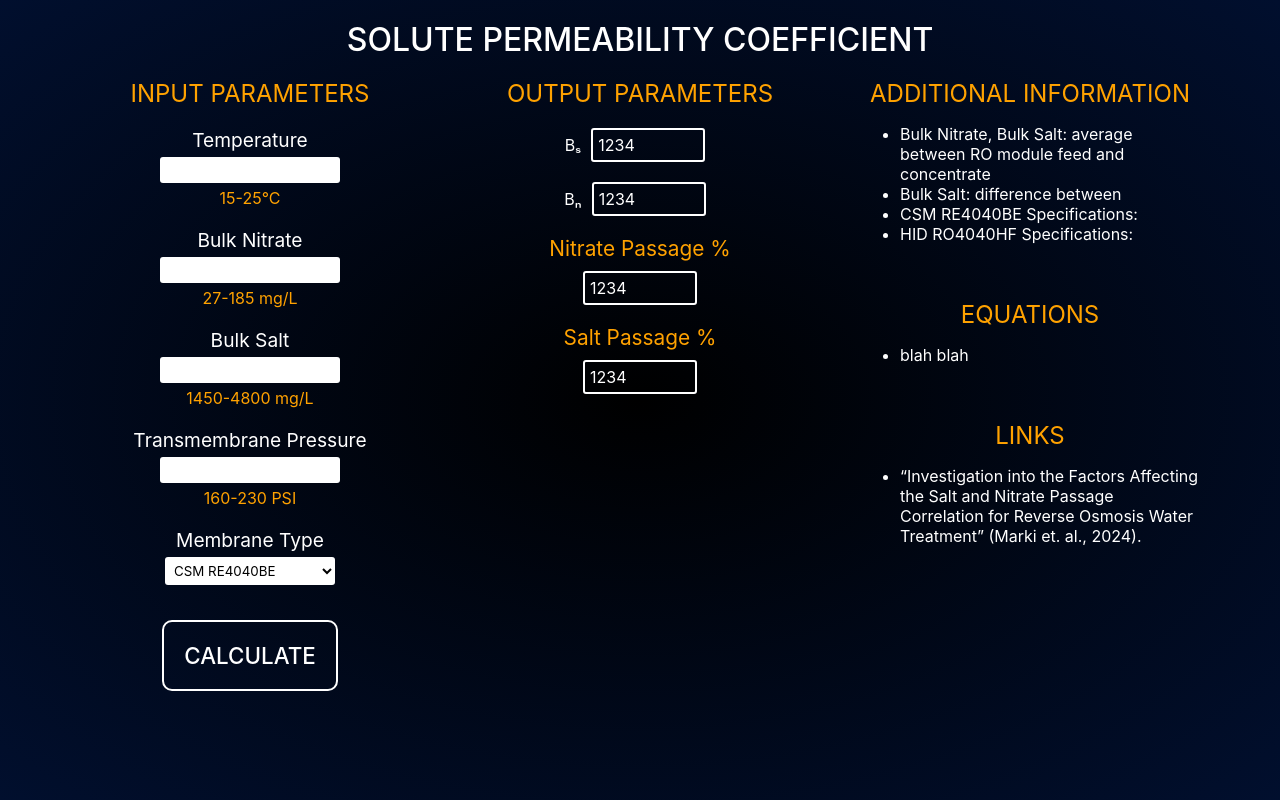
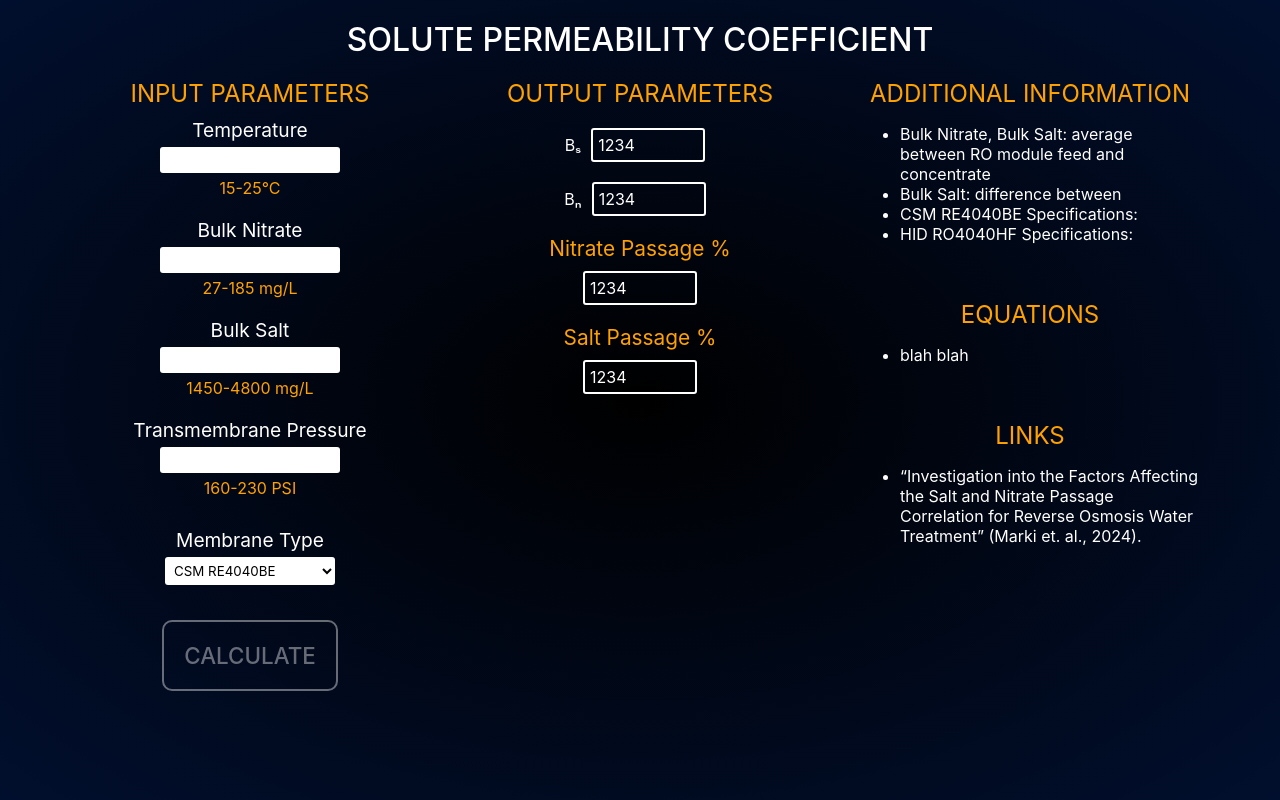
Before and after one commit to michaelbunte/polysep_web_widgets, a React (Create React App) app in the folder webtools-client/: page / in a window 1280 px wide. Built offline with nearby package versions, Linux system fonts and the light colour scheme.

Commit message:
Form values handled in state, form validation

```diff
--- a/webtools-client/src/App.js
+++ b/webtools-client/src/App.js
@@ -1,5 +1,5 @@
-import logo from './logo.svg';
 import './App.css';
+import React, { useState } from 'react';
 
 const font_family = "-apple-system, BlinkMacSystemFont, 'Segoe UI', 'Roboto', 'Oxygen', 'Ubuntu', 'Cantarell', 'Fira Sans', 'Droid Sans', 'Helvetica Neue', sans-serif";
 const input_style = {
@@ -14,14 +14,22 @@ const input_style = {
 
 function InputComponent({
   upper_text,
-  lower_text
+  lower_text,
+  on_change = () => { },
+  inner_value,
+  min = 0,
+  max = 10
 }) {
+
+  const is_valid = parseInt(inner_value) >= min && parseInt(inner_value) <= max;
+  const error_style = is_valid || inner_value === "" ? { color: "rgba(0,0,0,0)" } : { color: "#ff6868" };
+
   return (
     <div style={{
       display: "flex",
       flexDirection: "column",
       alignItems: "center",
-      padding: "10px"
+      padding: "0px"
     }}>
       <div style={{
         fontSize: "1.2rem",
@@ -33,7 +41,8 @@ function InputComponent({
         padding: "5px"
       }}>
         <input style={input_style}
-          type="text" name="name" />
+          type="text" name="name" onChange={on_change} value={inner_value}
+        />
       </div>
       <div style={{
         color: "#ffa200",
@@ -41,11 +50,15 @@ function InputComponent({
       >
         {lower_text}
       </div>
+      <div style={error_style}>Invalid Input</div>
     </div>
   )
 }
 
-function MembraneSelect() {
+function MembraneSelect({
+  inner_value,
+  on_change = () => { }
+}) {
   return (
     <div style={{
       display: "flex",
@@ -62,7 +75,7 @@ function MembraneSelect() {
       <div style={{
         padding: "5px"
       }}>
-        <select value="ZZZ" style={input_style}>
+        <select value={inner_value} style={input_style} onChange={on_change}>
           <option value="CSM RE4040BE">CSM RE4040BE</option>
           <option value="HID RO4040HF">HID RO4040HF</option>
         </select>
@@ -126,6 +139,26 @@ function TextTopComponent({ outer_text, inner_text }) {
 
 
 function App() {
+  const [form_values, set_form_values] = useState({
+    "temperature": { "value": "", "min": 15, "max": 25, "type": "text", },
+    "bulknitrate": { "value": "", "min": 27, "max": 185, "type": "text", },
+    "bulksalt": { "value": "", "min": 1450, "max": 4800, "type": "text", },
+    "transmembranepressure": { "value": "", "min": 160, "max": 230, "type": "text", },
+    "membranetype": { "value": "CSM RE4040BE", "type": "dropdown" }
+  });
+
+  function update_value(field_name) {
+    return (e) => {
+      const re = /^-?[0-9\b]*$/;
+      if (re.test(e.target.value) || e.target.value === "") {
+        set_form_values((old) => ({ ...old, [field_name]: { ...old[field_name], "value": e.target.value } }))
+      }
+    };
+  }
+
+  function query_database() {
+    // TODO
+  }
 
   const category_style = {
     color: "#ffa200",
@@ -139,8 +172,20 @@ function App() {
     flexDirection: "column",
     alignItems: "center",
     width: "340px",
-    // border: "10px red solid"
   };
+
+
+  // Coding like this isn't best practice but I really wanted to do this as
+  // a one liner
+  // Sums up all of the invalid fields and checks if it's equal to 0
+  let all_fields_valid = Object.keys(form_values).map(
+    key => (form_values[key]["type"] === "text" &&
+      (parseInt(form_values[key]["value"]) > form_values[key]["max"] ||
+        parseInt(form_values[key]["value"]) < form_values[key]["min"] ||
+        Number.isNaN(parseInt(form_values[key]["value"])))
+    ) ? 1 : 0
+  ).reduce((x, y) => x + y, 0) === 0;
+
 
   const calculate_button_style = {
     marginTop: "20px",
@@ -152,8 +197,11 @@ function App() {
     fontSize: "1.4rem",
     borderRadius: "10px",
     fontWeight: "500",
-    fontFamily: font_family
+    fontFamily: font_family,
+    cursor: all_fields_valid ? "pointer" : "not-allowed",
+    opacity: all_fields_valid ? "1" : "0.4"
   }
+
 
   return (
     <div >
@@ -180,17 +228,46 @@ function App() {
             flexWrap: "wrap"
           }}
           >
-
             <div style={inner_column_style} >
               <div style={category_style}>
                 INPUT PARAMETERS
               </div>
-              <InputComponent upper_text="Temperature" lower_text="15-25°C" />
-              <InputComponent upper_text="Bulk Nitrate" lower_text="27-185 mg/L" />
-              <InputComponent upper_text="Bulk Salt" lower_text="1450-4800 mg/L" />
-              <InputComponent upper_text="Transmembrane Pressure" lower_text="160-230 PSI" />
-              <MembraneSelect />
-              <button style={calculate_button_style} onClick={()=>{console.log("clicked")}}>
+              <InputComponent
+                upper_text="Temperature" lower_text="15-25°C"
+                inner_value={form_values["temperature"]["value"]}
+                min={form_values["temperature"]["min"]}
+                max={form_values["temperature"]["max"]}
+                on_change={update_value("temperature")}
+              />
+              <InputComponent
+                upper_text="Bulk Nitrate" lower_text="27-185 mg/L"
+                inner_value={form_values["bulknitrate"]["value"]}
+                min={form_values["bulknitrate"]["min"]}
+                max={form_values["bulknitrate"]["max"]}
+                on_change={update_value("bulknitrate")}
+              />
+              <InputComponent
+                upper_text="Bulk Salt" lower_text="1450-4800 mg/L"
+                inner_value={form_values["bulksalt"]["value"]}
+                min={form_values["bulksalt"]["min"]}
+                max={form_values["bulksalt"]["max"]}
+                on_change={update_value("bulksalt")}
+              />
+              <InputComponent
+                upper_text="Transmembrane Pressure" lower_text="160-230 PSI"
+                inner_value={form_values["transmembranepressure"]["value"]}
+                min={form_values["transmembranepressure"]["min"]}
+                max={form_values["transmembranepressure"]["max"]}
+                on_change={update_value("transmembranepressure")}
+              />
+              <MembraneSelect
+                inner_value={form_values["membranetype"]["value"]}
+                on_change={(e) => { set_form_values((old) => ({ ...old, "membranetype": { ...old["membranetype"], "value": e.target.value } })) }}
+              />
+              <button
+                style={calculate_button_style}
+                onClick={all_fields_valid ? query_database : () => { }}
+              >
                 CALCULATE
               </button>
             </div>
```
